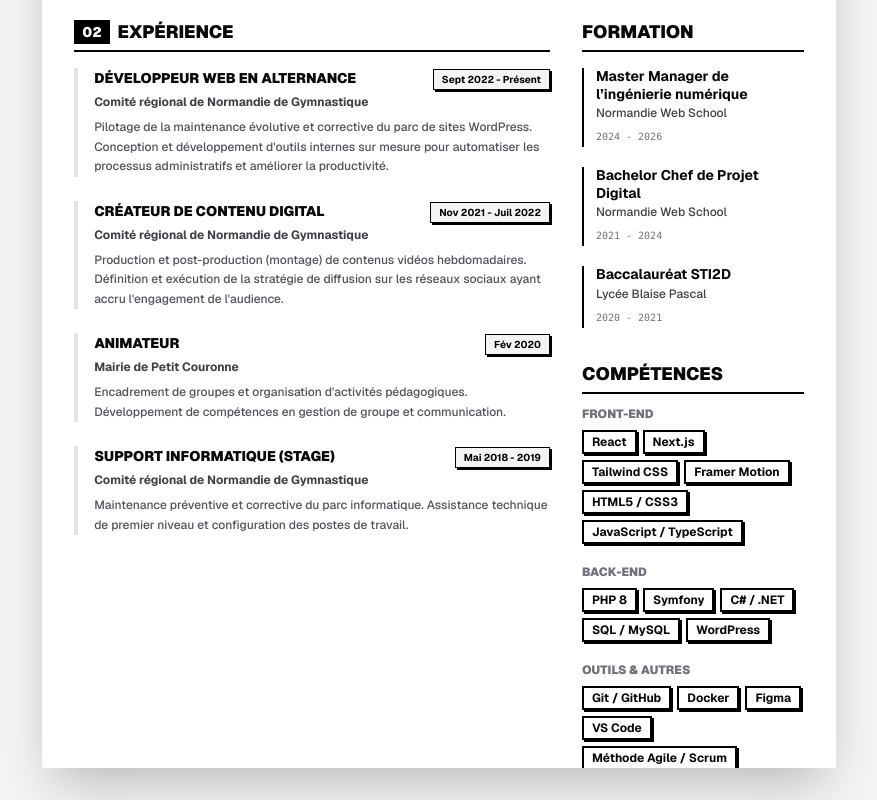
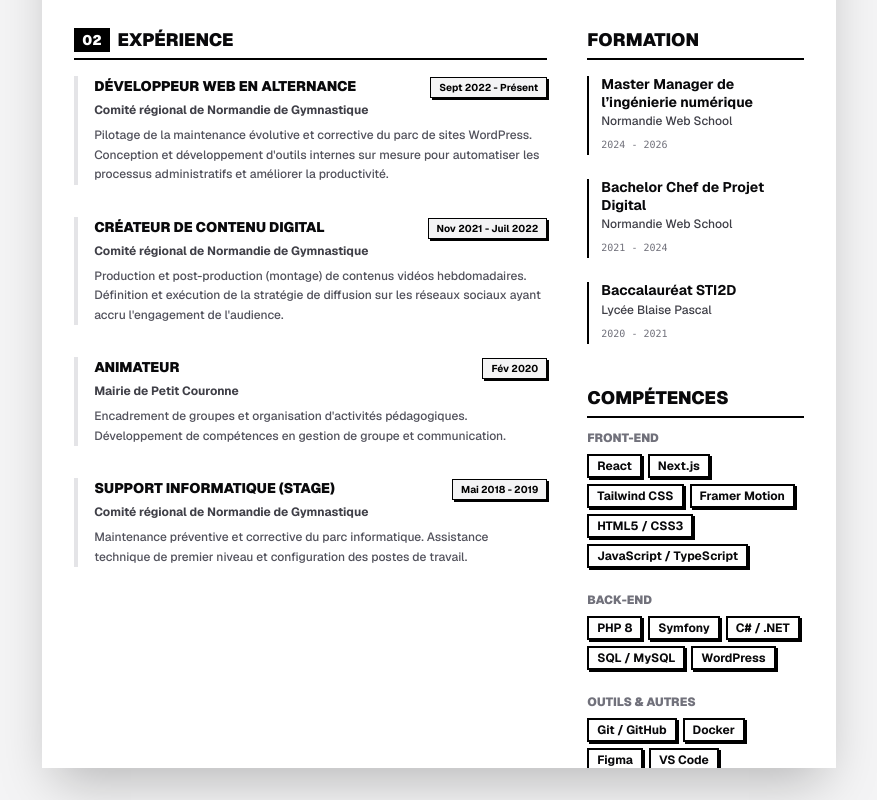
Before and after one commit to UgoRastell/mon-portfolio, a Next.js app: page /cv in a window 1280 px wide. Shown: the part 471-1271 px from the top of the page, without its empty margins (201-1078 px from the left). Built offline with nearby package versions, Linux system fonts and the light colour scheme.

Commit message:
refactor: Update spacing and layout in CV component for improved visual consistency and readability across sections

```diff
--- a/app/cv/page.tsx
+++ b/app/cv/page.tsx
@@ -68,7 +68,7 @@ export default function CV() {
             </div>
           </header>
 
-          <div className="flex flex-col gap-8 h-full">
+          <div className="flex flex-col gap-10">
             {/* Profile */}
             <section>
               <h2 className="text-lg font-black uppercase border-b-2 border-black pb-1 mb-3 flex items-center gap-2">
@@ -80,16 +80,16 @@ export default function CV() {
               </p>
             </section>
 
-            <div className="grid grid-cols-1 md:grid-cols-3 gap-8 flex-1">
+            <div className="grid grid-cols-1 md:grid-cols-3 gap-10">
               {/* Main Column (Left) */}
-              <div className="md:col-span-2 flex flex-col gap-8">
+              <div className="md:col-span-2 flex flex-col gap-10">
                 {/* Experience */}
-                <section className="flex-1">
+                <section>
                   <h2 className="text-lg font-black uppercase border-b-2 border-black pb-1 mb-4 flex items-center gap-2">
                     <span className="bg-black text-white px-2 py-0.5 text-sm">02</span>
                     Expérience
                   </h2>
-                  <div className="space-y-6">
+                  <div className="space-y-8">
                     {DATA.experience.map((exp, i) => (
                       <div key={i} className="relative pl-4 border-l-4 border-zinc-200 hover:border-black transition-colors">
                         <div className="flex flex-col sm:flex-row sm:items-baseline sm:justify-between mb-1">
@@ -105,11 +105,11 @@ export default function CV() {
               </div>
 
               {/* Sidebar Column (Right) */}
-              <div className="flex flex-col gap-8">
+              <div className="flex flex-col gap-10">
                 {/* Education */}
                 <section>
                   <h2 className="text-lg font-black uppercase border-b-2 border-black pb-1 mb-4">Formation</h2>
-                  <div className="space-y-5">
+                  <div className="space-y-6">
                     {DATA.education.map((edu, i) => (
                       <div key={i} className="border-l-2 border-black pl-3">
                         <h3 className="font-bold text-sm leading-tight mb-0.5">{edu.degree}</h3>
@@ -121,9 +121,9 @@ export default function CV() {
                 </section>
 
                 {/* Skills */}
-                <section className="flex-1">
+                <section>
                   <h2 className="text-lg font-black uppercase border-b-2 border-black pb-1 mb-3">Compétences</h2>
-                  <div className="flex flex-col gap-5">
+                  <div className="flex flex-col gap-6">
 
                     {/* Frontend */}
                     <div>
```
